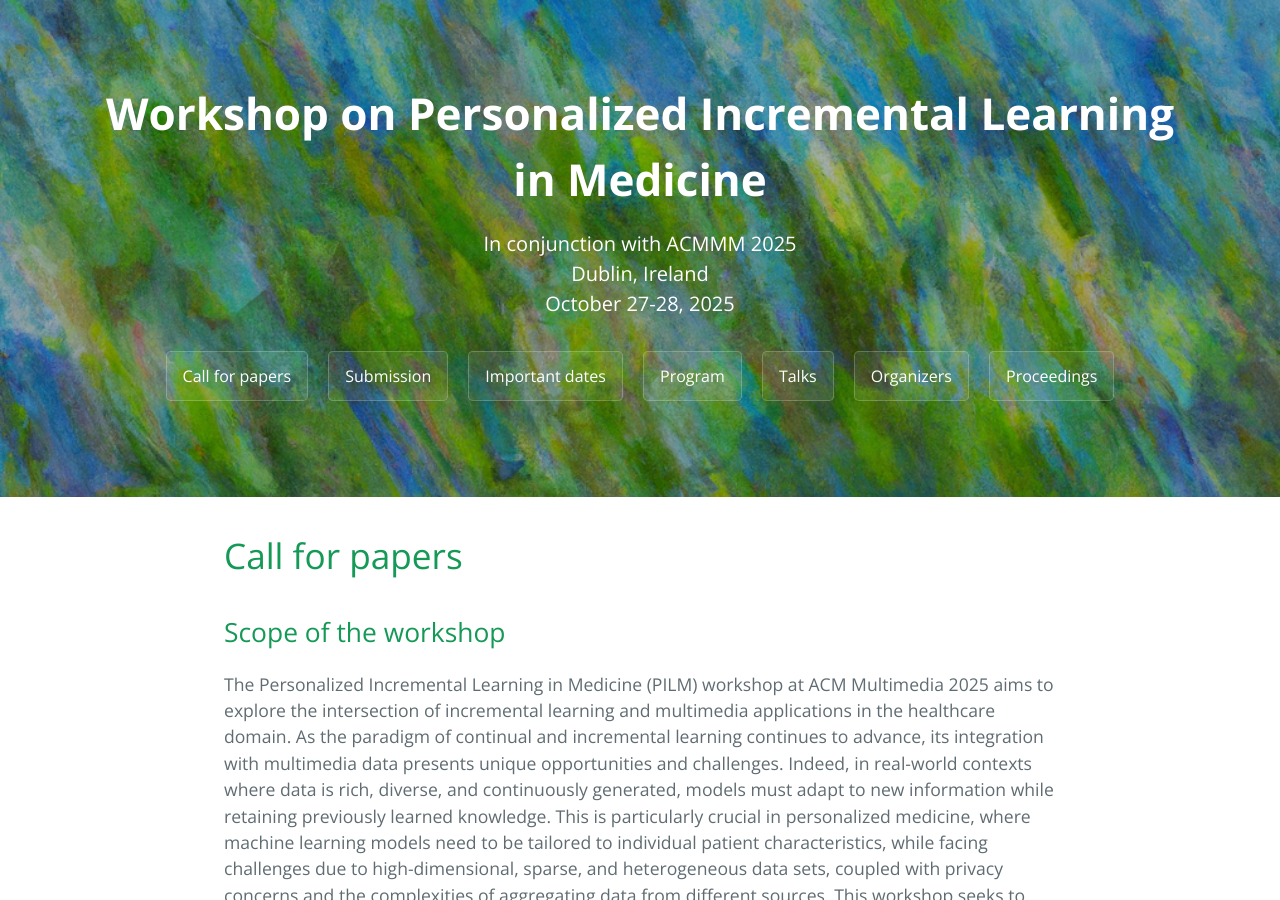
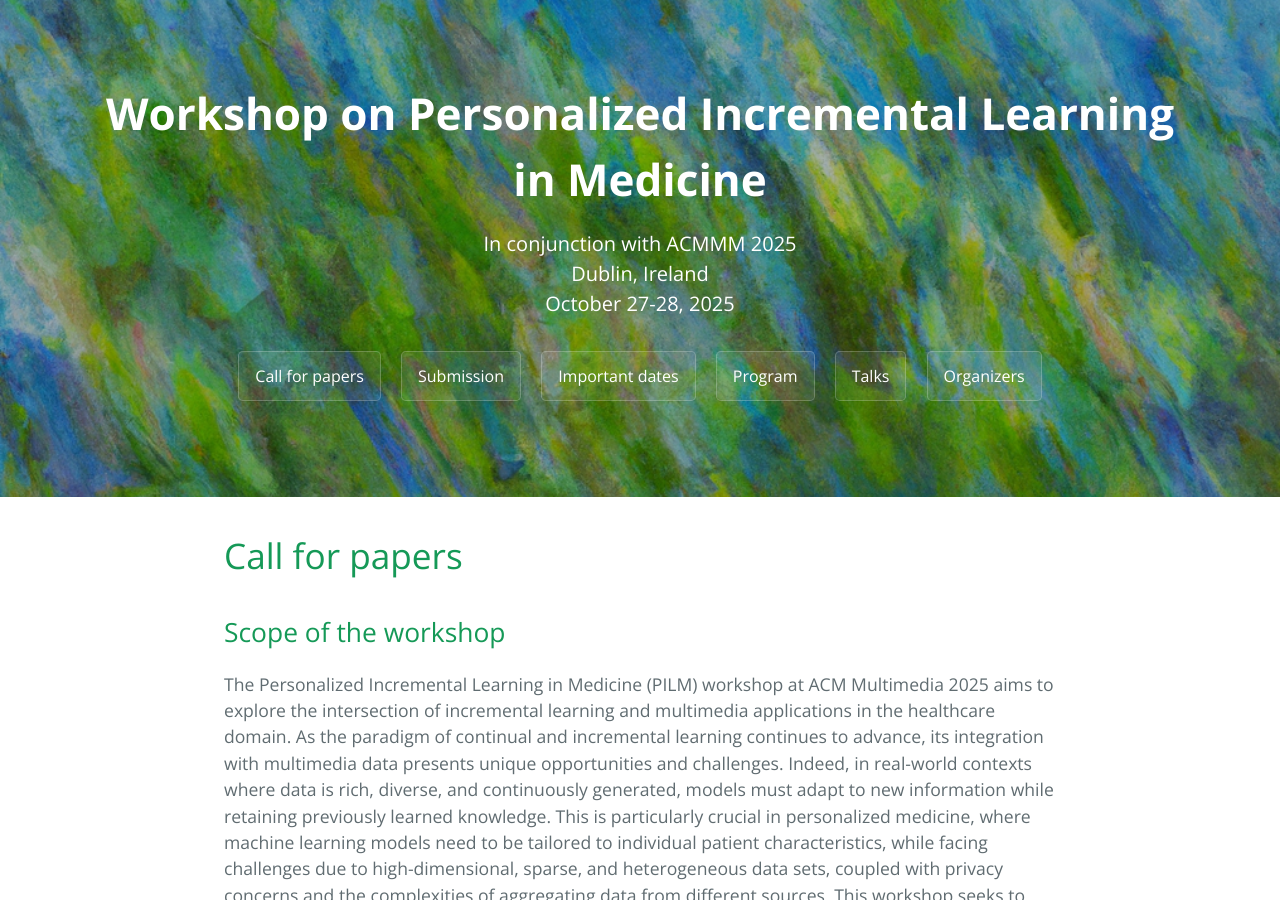
Before and after one commit to acmmm-pilm-2025/acmmm-pilm-2025.github.io, a Jekyll site: the page built from index.md, in a window 1280 px wide and 900 px high. Built offline with Jekyll 4.4.1, drawn with Linux system fonts in a browser that asks for light colours.

Commit message:
Removed proceedings link

```diff
--- a/_layouts/default.html
+++ b/_layouts/default.html
@@ -24,7 +24,7 @@
       <a href="program" class="btn">Program</a>
       <a href="talks" class="btn">Talks</a>
       <a href="organizers" class="btn">Organizers</a>
-      <a href="proceedings" class="btn">Proceedings</a>
+      <!--<a href="proceedings" class="btn">Proceedings</a>-->
       <div class='overlay'></div>
     </header>
 
```
